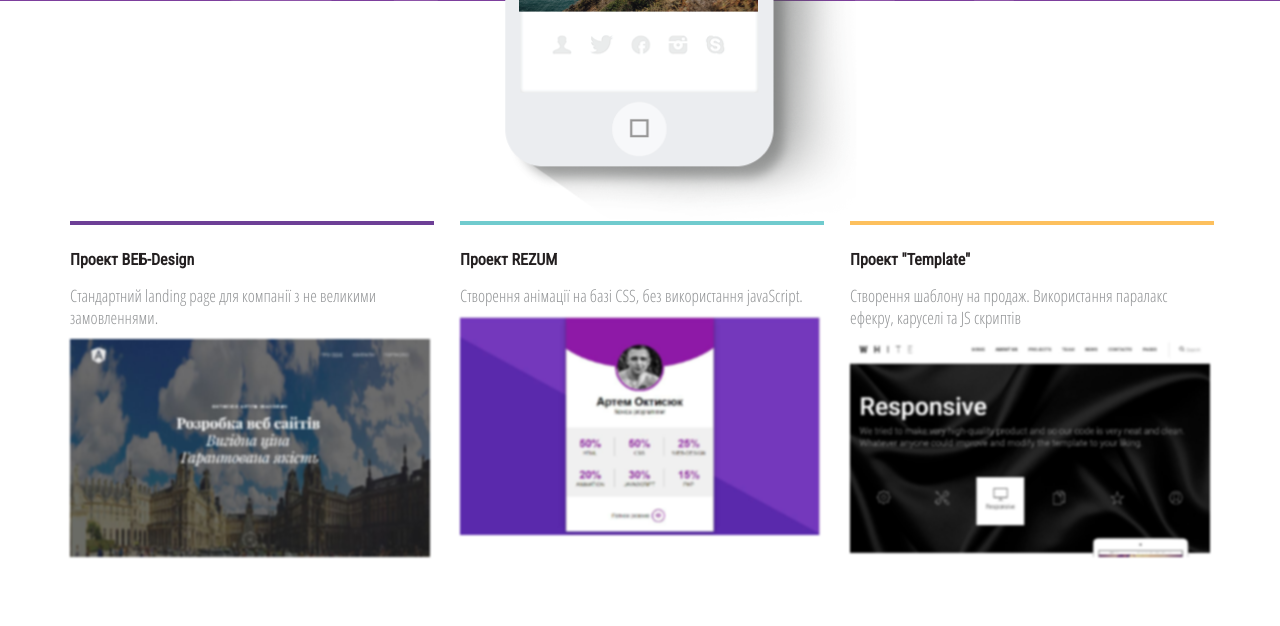
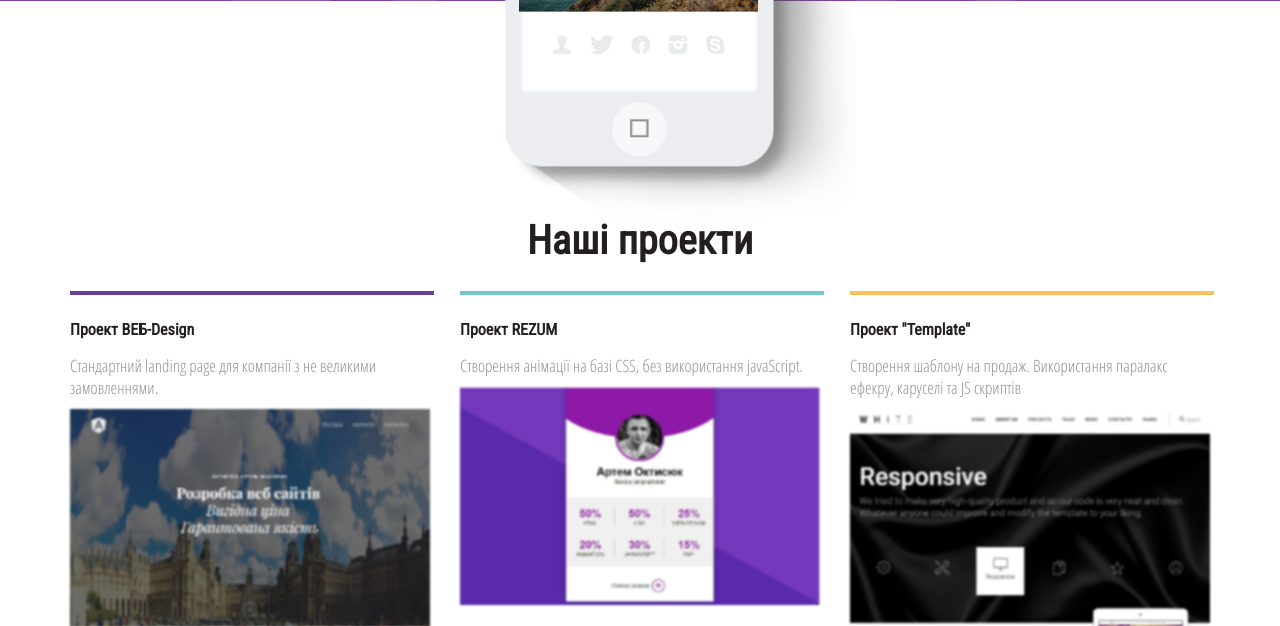
Before and after one commit to straifer2008/straifer2008.github.io, a PHP site: page / in a window 1280 px wide. Shown: the part 1545-2171 px from the top of the page. Run offline with PHP 8.4, Linux system fonts and the light colour scheme; some libraries are stand-ins or nearby versions.

Commit message:
Наші проекти
Добавив напис "Наші проекти"

```diff
--- a/artok/css/main.css
+++ b/artok/css/main.css
@@ -414,6 +414,11 @@ hr.line {
     max-width: 440px;
 }
 
+.proects {
+	color: #231F20;
+	text-align: center;
+}
+
 .img-port {
 	display: inherit;
 	margin: 0 auto;
--- a/artok/index.html
+++ b/artok/index.html
@@ -105,6 +105,11 @@
 
     <section id="main-info" class="pad-xl">
 	    <div class="container">
+	    	<div class="row">
+				<div class="col-sm-12">
+					<h2 class="proects">Наші проекти</h2>
+				</div>
+	    	</div>
 		    <div class="row portfolio">
 			    <div id="portfid" class="col-sm-4 wow fadeIn" data-wow-delay="0.4s">
 				    <hr class="line purple">
```
